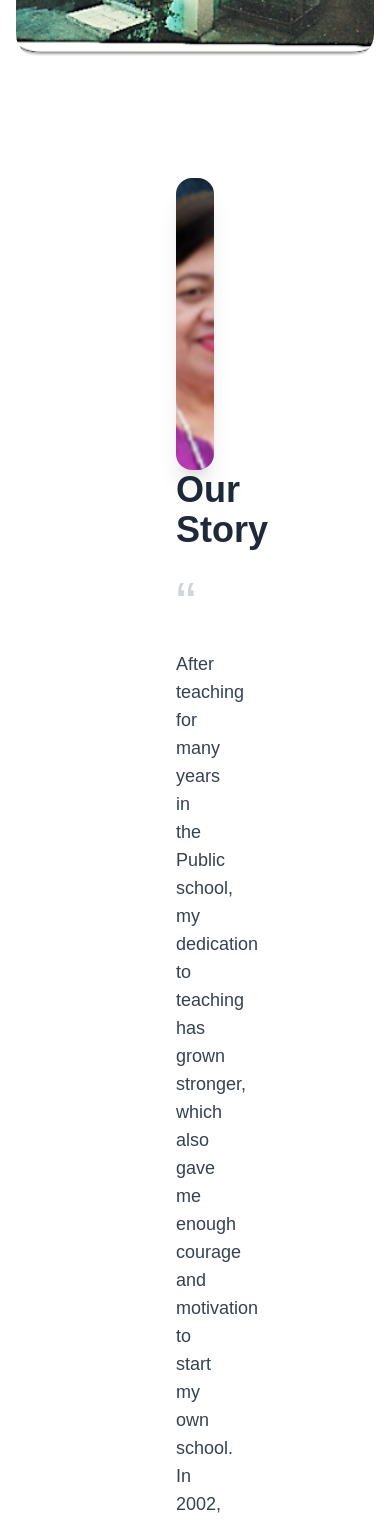
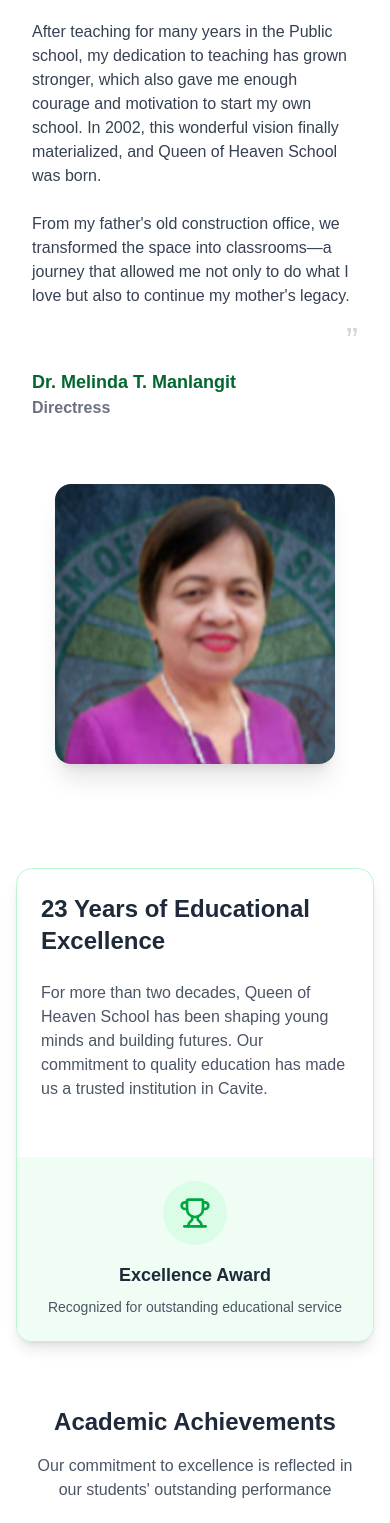
Before and after one commit to ezzzep/QHS---Website, a Next.js app: page /about in a window 390 px wide. Shown: the part 2019-3542 px from the top of the page. Built offline with nearby package versions, Linux system fonts and the light colour scheme; no server answers.

Commit message:
added responsiveness in about-us

```diff
--- a/src/app/about/page.tsx
+++ b/src/app/about/page.tsx
@@ -97,7 +97,7 @@ export default function AboutPage() {
           <div className="grid grid-cols-1 md:grid-cols-2 lg:grid-cols-4 gap-4">
             <div className="col-span-1 md:col-span-2 lg:col-span-2 row-span-2">
               <div
-                className={`relative h-[600px] overflow-hidden cursor-pointer group ${
+                className={`relative h-[300px] sm:h-[400px] md:h-[500px] lg:h-[600px] overflow-hidden cursor-pointer group ${
                   activeImage === 0 ? "ring-4 ring-green-600" : ""
                 }`}
               >
@@ -112,7 +112,7 @@ export default function AboutPage() {
 
             <div className="col-span-1">
               <div
-                className={`relative h-[290px] overflow-hidden cursor-pointer group ${
+                className={`relative h-[300px] sm:h-[290px] overflow-hidden cursor-pointer group ${
                   activeImage === 1 ? "ring-4 ring-green-600" : ""
                 }`}
               >
@@ -127,7 +127,7 @@ export default function AboutPage() {
 
             <div className="col-span-1">
               <div
-                className={`relative h-[290px] overflow-hidden cursor-pointer group ${
+                className={`relative h-[300px] sm:h-[290px] overflow-hidden cursor-pointer group ${
                   activeImage === 2 ? "ring-4 ring-green-600" : ""
                 }`}
               >
@@ -142,7 +142,7 @@ export default function AboutPage() {
 
             <div className="col-span-1 md:col-span-2 lg:col-span-2">
               <div
-                className={`relative h-[290px] overflow-hidden cursor-pointer group ${
+                className={`relative h-[300px] sm:h-[290px] overflow-hidden cursor-pointer group ${
                   activeImage === 3 ? "ring-4 ring-green-600" : ""
                 }`}
               >
@@ -157,27 +157,27 @@ export default function AboutPage() {
           </div>
         </div>
 
-        <section className="max-w-6xl mx-auto px-40 py-10">
-          <div className="grid grid-cols-1 md:grid-cols-2 items-stretch">
-            <div className="relative w-full flex items-center justify-center">
-              <div className="relative rounded-2xl overflow-hidden shadow-xl w-70 max-w-md">
+        <section className="max-w-6xl mx-auto px-4 sm:px-6 md:px-12 lg:px-40 py-10">
+          <div className="grid grid-cols-1 md:grid-cols-2 items-stretch gap-8 md:gap-0">
+            <div className="relative w-full flex items-center justify-center order-2 md:order-1 mt-8 md:mt-0">
+              <div className="relative rounded-2xl overflow-hidden shadow-xl w-70  max-w-md mx-auto">
                 <Image
                   src="/images/dra-mn.jpeg"
                   alt="Founder"
                   width={400}
                   height={500}
-                  className="object-cover w-70 h-73"
+                  className="object-cover w-full h-auto"
                 />
               </div>
             </div>
-            <div className="flex flex-col justify-center">
-              <h2 className="text-4xl font-bold text-gray-800 mb-6">
+            <div className="flex flex-col justify-center order-1 md:order-2">
+              <h2 className="text-3xl sm:text-4xl font-bold text-gray-800 mb-6">
                 Our Story
               </h2>
-              <span className="block text-6xl text-gray-300 leading-none">
+              <span className="block text-4xl sm:text-5xl md:text-6xl text-gray-300 leading-none">
                 “
               </span>
-              <p className="text-lg text-gray-700 mt-4">
+              <p className="text-base sm:text-lg text-gray-700 mt-4">
                 After teaching for many years in the Public school, my
                 dedication to teaching has grown stronger, which also gave me
                 enough courage and motivation to start my own school. In 2002,
@@ -185,12 +185,12 @@ export default function AboutPage() {
                 School was born.
               </p>
               <br />
-              <p className="text-lg text-gray-700 pb-12">
+              <p className="text-base sm:text-lg text-gray-700 pb-12">
                 From my father&apos;s old construction office, we transformed
                 the space into classrooms—a journey that allowed me not only to
                 do what I love but also to continue my mother&apos;s legacy.
               </p>
-              <span className="block text-6xl text-gray-300 leading-none text-right -mt-8">
+              <span className="block text-4xl sm:text-5xl md:text-6xl text-gray-300 leading-none text-right -mt-8">
                 ”
               </span>
               <div className="mt-2">
@@ -203,28 +203,28 @@ export default function AboutPage() {
           </div>
         </section>
 
-        <div className="mb-22 mt-16">
+        <div className="mb-16 sm:mb-20 lg:mb-22 mt-16">
           <div className="bg-white rounded-2xl shadow-lg overflow-hidden border border-green-200">
             <div className="grid grid-cols-1 md:grid-cols-2 gap-0">
-              <div className="p-8 md:p-12">
-                <h2 className="text-3xl md:text-4xl font-bold text-gray-800 mb-6">
+              <div className="p-6 sm:p-8 md:p-12">
+                <h2 className="text-2xl sm:text-3xl md:text-4xl font-bold text-gray-800 mb-6">
                   23 Years of Educational Excellence
                 </h2>
-                <p className="text-lg text-gray-600 mb-8">
+                <p className="text-base sm:text-lg text-gray-600 mb-8">
                   For more than two decades, Queen of Heaven School has been
                   shaping young minds and building futures. Our commitment to
                   quality education has made us a trusted institution in Cavite.
                 </p>
               </div>
-              <div className="relative bg-green-50 p-8 md:p-12 flex items-center justify-center">
+              <div className="relative bg-green-50 p-6 sm:p-8 md:p-12 flex items-center justify-center">
                 <div className="text-center">
-                  <div className="inline-flex items-center justify-center w-20 h-20 bg-green-100 rounded-full mb-4">
-                    <Trophy className="w-10 h-10 text-green-600" />
+                  <div className="inline-flex items-center justify-center w-16 h-16 sm:w-20 sm:h-20 bg-green-100 rounded-full mb-4">
+                    <Trophy className="w-8 h-8 sm:w-10 sm:h-10 text-green-600" />
                   </div>
-                  <h3 className="text-xl font-bold text-gray-800 mb-2">
+                  <h3 className="text-lg sm:text-xl font-bold text-gray-800 mb-2">
                     Excellence Award
                   </h3>
-                  <p className="text-gray-600">
+                  <p className="text-gray-600 text-sm sm:text-base">
                     Recognized for outstanding educational service
                   </p>
                 </div>
@@ -233,26 +233,26 @@ export default function AboutPage() {
           </div>
         </div>
 
-        <div className="mb-22">
-          <div className="text-center mb-12">
-            <h2 className="text-3xl md:text-4xl font-bold text-gray-800 mb-4">
+        <div className="mb-16 sm:mb-20 lg:mb-22">
+          <div className="text-center mb-8 sm:mb-12">
+            <h2 className="text-2xl sm:text-3xl md:text-4xl font-bold text-gray-800 mb-4">
               Academic Achievements
             </h2>
-            <p className="text-lg text-gray-600 max-w-2xl mx-auto">
+            <p className="text-base sm:text-lg text-gray-600 max-w-2xl mx-auto px-4">
               Our commitment to excellence is reflected in our students&apos;
               outstanding performance
             </p>
           </div>
 
-          <div className="grid grid-cols-1 md:grid-cols-3 gap-8">
-            <div className="bg-white rounded-xl shadow-md p-6 border border-green-200 hover:shadow-xl transition-shadow duration-300">
-              <div className="flex items-center justify-center w-16 h-16 bg-green-100 rounded-full mb-4 mx-auto">
-                <Trophy className="w-8 h-8 text-green-600" />
+          <div className="grid grid-cols-1 sm:grid-cols-2 lg:grid-cols-3 gap-6 sm:gap-8">
+            <div className="bg-white rounded-xl shadow-md p-4 sm:p-6 border border-green-200 hover:shadow-xl transition-shadow duration-300">
+              <div className="flex items-center justify-center w-12 h-12 sm:w-16 sm:h-16 bg-green-100 rounded-full mb-4 mx-auto">
+                <Trophy className="w-6 h-6 sm:w-8 sm:h-8 text-green-600" />
               </div>
-              <h3 className="text-xl font-bold text-gray-800 mb-2 text-center">
+              <h3 className="text-lg sm:text-xl font-bold text-gray-800 mb-2 text-center">
                 NAT Overall First Place
               </h3>
-              <p className="text-gray-600 text-center mb-4">
+              <p className="text-gray-600 text-center mb-4 text-sm sm:text-base">
                 Achieved the top position in the National Achievement Test
               </p>
               <div className="text-center">
@@ -262,14 +262,14 @@ export default function AboutPage() {
               </div>
             </div>
 
-            <div className="bg-white rounded-xl shadow-md p-6 border border-green-200 hover:shadow-xl transition-shadow duration-300">
-              <div className="flex items-center justify-center w-16 h-16 bg-green-100 rounded-full mb-4 mx-auto">
-                <BookOpen className="w-8 h-8 text-green-600" />
+            <div className="bg-white rounded-xl shadow-md p-4 sm:p-6 border border-green-200 hover:shadow-xl transition-shadow duration-300">
+              <div className="flex items-center justify-center w-12 h-12 sm:w-16 sm:h-16 bg-green-100 rounded-full mb-4 mx-auto">
+                <BookOpen className="w-6 h-6 sm:w-8 sm:h-8 text-green-600" />
               </div>
-              <h3 className="text-xl font-bold text-gray-800 mb-2 text-center">
+              <h3 className="text-lg sm:text-xl font-bold text-gray-800 mb-2 text-center">
                 DepED Compliance
               </h3>
-              <p className="text-gray-600 text-center mb-4">
+              <p className="text-gray-600 text-center mb-4 text-sm sm:text-base">
                 Fully compliant with Department of Education standards
               </p>
               <div className="text-center">
@@ -279,14 +279,14 @@ export default function AboutPage() {
               </div>
             </div>
 
-            <div className="bg-white rounded-xl shadow-md p-6 border border-green-200 hover:shadow-xl transition-shadow duration-300">
-              <div className="flex items-center justify-center w-16 h-16 bg-green-100 rounded-full mb-4 mx-auto">
-                <Target className="w-8 h-8 text-green-600" />
+            <div className="bg-white rounded-xl shadow-md p-4 sm:p-6 border border-green-200 hover:shadow-xl transition-shadow duration-300">
+              <div className="flex items-center justify-center w-12 h-12 sm:w-16 sm:h-16 bg-green-100 rounded-full mb-4 mx-auto">
+                <Target className="w-6 h-6 sm:w-8 sm:h-8 text-green-600" />
               </div>
-              <h3 className="text-xl font-bold text-gray-800 mb-2 text-center">
+              <h3 className="text-lg sm:text-xl font-bold text-gray-800 mb-2 text-center">
                 Outstanding Performance
               </h3>
-              <p className="text-gray-600 text-center mb-4">
+              <p className="text-gray-600 text-center mb-4 text-sm sm:text-base">
                 Consistently producing high-achieving students
               </p>
               <div className="text-center">
@@ -298,15 +298,15 @@ export default function AboutPage() {
           </div>
         </div>
 
-        <div className="grid grid-cols-1 md:grid-cols-2 gap-8 mb-22">
-          <div className="bg-gradient-to-br from-white to-green-50 rounded-2xl shadow-lg p-8 border border-green-200">
-            <div className="w-12 h-12 bg-green-600 rounded-full flex items-center justify-center mb-4">
-              <Zap className="w-6 h-6 text-white" />
+        <div className="grid grid-cols-1 md:grid-cols-2 gap-6 sm:gap-8 mb-16 sm:mb-20 lg:mb-22">
+          <div className="bg-gradient-to-br from-white to-green-50 rounded-2xl shadow-lg p-6 sm:p-8 border border-green-200">
+            <div className="w-10 h-10 sm:w-12 sm:h-12 bg-green-600 rounded-full flex items-center justify-center mb-4">
+              <Zap className="w-5 h-5 sm:w-6 sm:h-6 text-white" />
             </div>
-            <h3 className="text-2xl font-bold text-gray-800 mb-4">
+            <h3 className="text-xl sm:text-2xl font-bold text-gray-800 mb-4">
               Our Mission
             </h3>
-            <p className="text-gray-600 leading-relaxed">
+            <p className="text-gray-600 leading-relaxed text-sm sm:text-base">
               Queen of Heaven School is a child-friendly school, developing and
               providing God-fearing, value-laden, environment-friendly,
               productive individuals who will become responsible citizens of the
@@ -314,14 +314,14 @@ export default function AboutPage() {
             </p>
           </div>
 
-          <div className="bg-gradient-to-br from-white to-green-50 rounded-2xl shadow-lg p-8 border border-green-200">
-            <div className="w-12 h-12 bg-green-600 rounded-full flex items-center justify-center mb-4">
-              <Eye className="w-6 h-6 text-white" />
+          <div className="bg-gradient-to-br from-white to-green-50 rounded-2xl shadow-lg p-6 sm:p-8 border border-green-200">
+            <div className="w-10 h-10 sm:w-12 sm:h-12 bg-green-600 rounded-full flex items-center justify-center mb-4">
+              <Eye className="w-5 h-5 sm:w-6 sm:h-6 text-white" />
             </div>
-            <h3 className="text-2xl font-bold text-gray-800 mb-4">
+            <h3 className="text-xl sm:text-2xl font-bold text-gray-800 mb-4">
               Our Vision
             </h3>
-            <p className="text-gray-600 leading-relaxed">
+            <p className="text-gray-600 leading-relaxed text-sm sm:text-base">
               To provide quality and relevant basic education for the
               learners&apos; complete intellectual, social, emotional, moral,
               spiritual knowledge and environmental awareness through competent
@@ -330,22 +330,22 @@ export default function AboutPage() {
           </div>
         </div>
 
-        <div className="text-center mb-16">
-          <h2 className="text-3xl sm:text-4xl font-bold text-gray-800 mb-8">
+        <div className="text-center mb-12 sm:mb-16">
+          <h2 className="text-2xl sm:text-3xl md:text-4xl font-bold text-gray-800 mb-8">
             Our Core Values
           </h2>
-          <div className="grid grid-cols-1 md:grid-cols-3 gap-8">
+          <div className="grid grid-cols-1 md:grid-cols-3 gap-6 sm:gap-8">
             {coreValues.map((value, index) => {
               const IconComponent = value.icon;
               return (
                 <div
                   key={index}
-                  className="bg-gradient-to-br from-white to-green-50 rounded-xl shadow-md p-8 border border-green-200 hover:shadow-xl transition-all duration-300"
+                  className="bg-gradient-to-br from-white to-green-50 rounded-xl shadow-md p-6 sm:p-8 border border-green-200 hover:shadow-xl transition-all duration-300"
                 >
-                  <div className="inline-flex items-center justify-center w-16 h-16 bg-green-100 rounded-full mb-4">
-                    <IconComponent className="w-8 h-8 text-green-600" />
+                  <div className="inline-flex items-center justify-center w-12 h-12 sm:w-16 sm:h-16 bg-green-100 rounded-full mb-4">
+                    <IconComponent className="w-6 h-6 sm:w-8 sm:h-8 text-green-600" />
                   </div>
-                  <h3 className="text-xl font-bold text-gray-800 mb-4">
+                  <h3 className="text-lg sm:text-xl font-bold text-gray-800 mb-4">
                     {value.name}
                   </h3>
                   <p className="text-gray-600 text-sm leading-relaxed">
```
